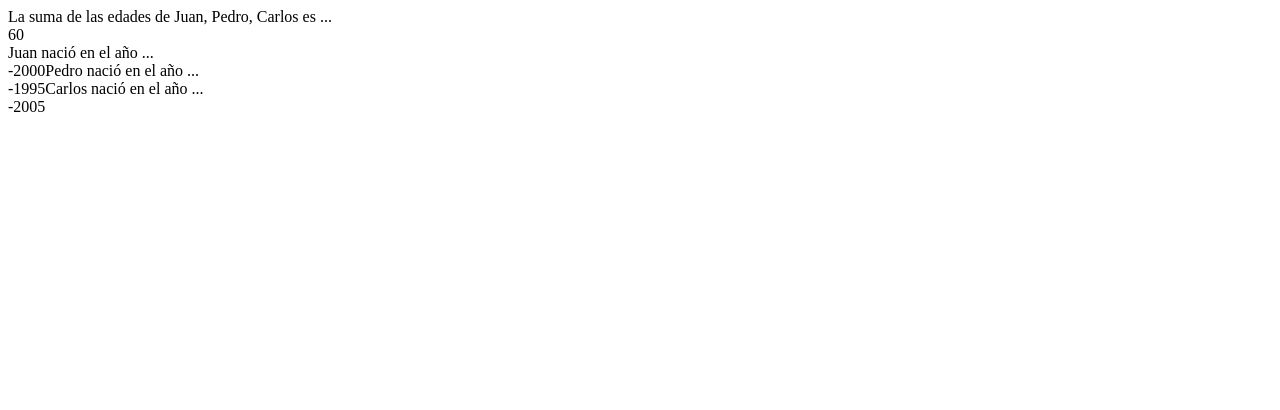
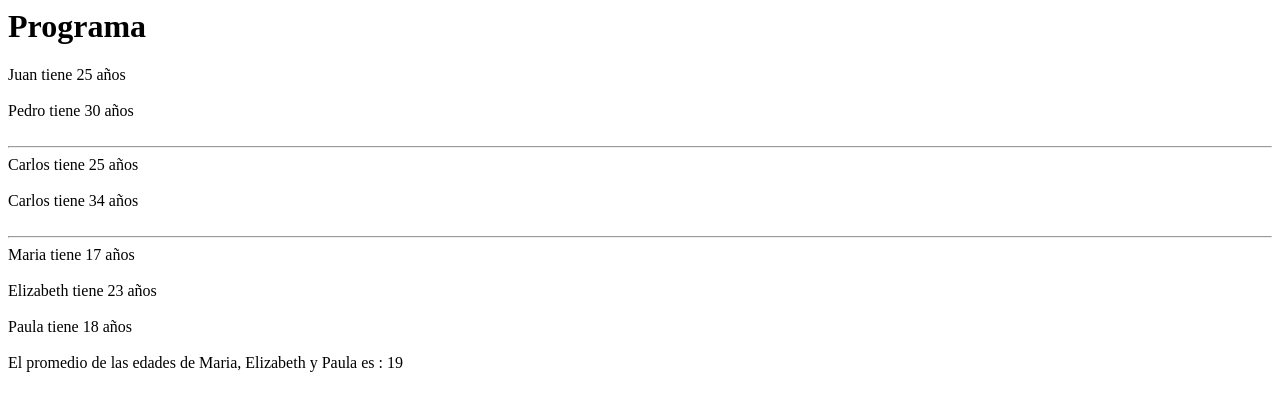
Before and after one commit to Randall-MC/oracle-next-education-alura, a plain HTML site: page classes/index.html in a window 1280 px wide. Drawn offline with Linux system fonts and the light colour scheme.

Commit message:
03-Deje su programa dinamico usando variables

```diff
--- a/classes/index.html
+++ b/classes/index.html
@@ -1,19 +1,40 @@
 <meta http-equiv="Content-Type" content="text/html;charset=UTF-8">
+
+<h1>Programa</h1>
 
 <script>
 
-    document.write("La suma de las edades de Juan, Pedro, Carlos es ...");
+    var currentYear = 2025;
+    document.write("Juan tiene " + (currentYear - 2000) + " años");
     document.write("<br>");
-    document.write(20 + 25 + 15);
     document.write("<br>");
-    document.write("Juan nació en el año ...");
+    document.write("Pedro tiene " + (currentYear - 1995) + " años");
     document.write("<br>");
-    document.write(20 - 2020);
-    document.write("Pedro nació en el año ...");
     document.write("<br>");
-    document.write(25 - 2020);
-    document.write("Carlos nació en el año ...");
+    document.write("<hr>")
+    currentYear = 2030;
+    document.write("Carlos tiene " + (currentYear - 2005) + " años");
     document.write("<br>");
-    document.write(15 - 2020);
+    document.write("<br>");
+    document.write("Carlos tiene " + (currentYear - 1996) + " años");
+    document.write("<br>");
+    document.write("<br>");
+    document.write("<hr>")
+    currentYear = 2020;
+    document.write("Maria tiene " + (currentYear - 2003) + " años");
+    document.write("<br>");
+    document.write("<br>");
+    document.write("Elizabeth tiene " + (currentYear - 1997) + " años");
+    document.write("<br>");
+    document.write("<br>");
+    document.write("Paula tiene " + (currentYear - 2002) + " años");
+    document.write("<br>");
+    document.write("<br>");
+
+    var nombreUno = "Maria", nombreDos = "Elizabeth", nombreTres = "Paula";
+    var edadUno = 17, edadDos = 23, edadTres = 18;
+    var promedio = (edadUno + edadDos + edadTres) / 3;
+
+    document.write(`El promedio de las edades de ${nombreUno}, ${nombreDos} y ${nombreTres} es : ${Math.round(promedio)}`)
 
 </script>
```
Also changed, not shown: classes/calculo consumo/index.html (added, +21 -0 lines).
